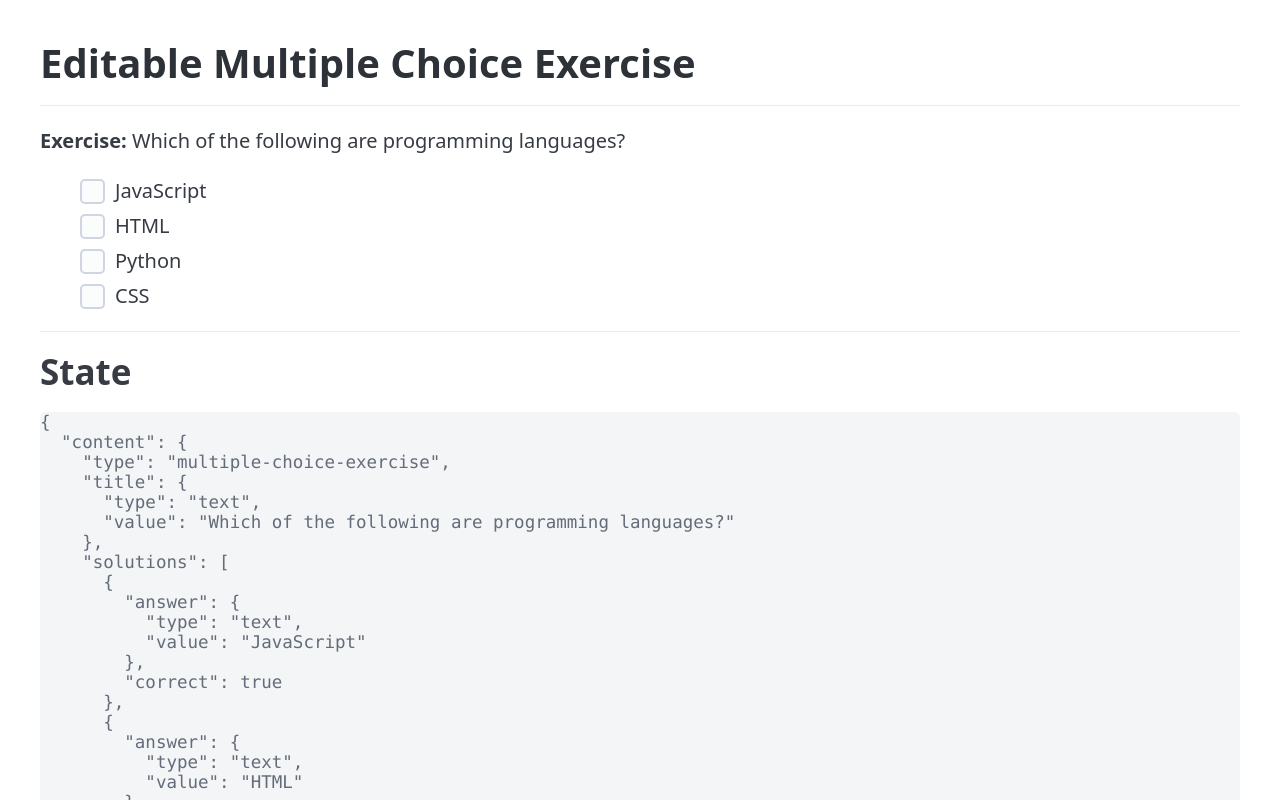
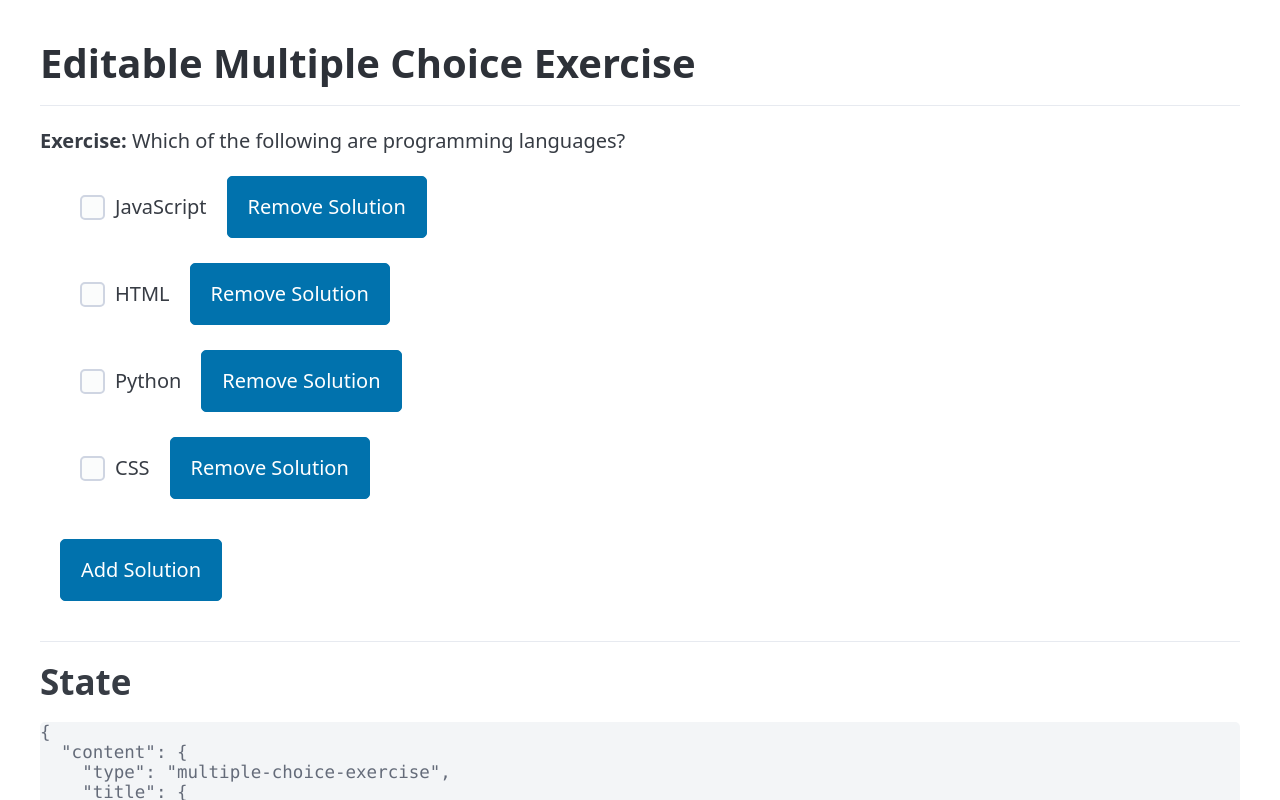
Before and after one commit to kulla/2025-05-04-state-management-with-lenses, a React app: page / in a window 1280 px wide. Shown: the top 800 px of the page. Built offline with nearby package versions, Linux system fonts and the light colour scheme; the HTML template or start-up script is replaced by a standard one.

Commit message:
feat: Add buttons for adding and removing solutions

```diff
--- a/src/App.tsx
+++ b/src/App.tsx
@@ -193,13 +193,38 @@ function renderMultipleChoiceExercise(
         <b>Exercise:</b> {render(get(stateValue, 'title'))}
       </p>
       <ul>
-        {map(solutions, (solution) => (
+        {map(solutions, (solution, index) => (
           <li key={solution.value.answer.value} {...dataTypes(solution)}>
             <input type="checkbox" />
             {render(get(solution, 'answer'))}
+            <button
+              type="button"
+              style={{ marginLeft: '1rem' }}
+              onClick={() => {
+                update(solutions, (state) => [
+                  ...state.slice(0, index),
+                  ...state.slice(index + 1),
+                ])
+              }}
+            >
+              Remove Solution
+            </button>
           </li>
         ))}
       </ul>
+
+      <button
+        type="button"
+        style={{ marginLeft: '1rem' }}
+        onClick={() => {
+          update(solutions, (state) => [
+            ...state,
+            { answer: text('New Solution'), correct: false },
+          ])
+        }}
+      >
+        Add Solution
+      </button>
     </section>
   )
 }
@@ -226,10 +251,10 @@ function isEntity(value: unknown): value is Entity {
 
 function map<E, R>(
   { value, path, setState }: StateValue<Array<E>>,
-  callback: (value: StateValue<E>) => R,
+  callback: (value: StateValue<E>, index: number) => R,
 ): Array<R> {
   return value.map((item, index) =>
-    callback({ value: item, path: [...path, index], setState }),
+    callback({ value: item, path: [...path, index], setState }, index),
   )
 }
 
@@ -238,6 +263,13 @@ function get<T, K extends keyof T & (string | number)>(
   key: K,
 ): StateValue<T[K]> {
   return { value: value[key], path: [...path, key], setState }
+}
+
+function update<A>({ path, setState }: StateValue<A>, updater: (a: A) => A) {
+  setState((state) => ({
+    selection: null,
+    content: over(lensPath(path), updater, state.content),
+  }))
 }
 
 interface StateValue<A> {
```
